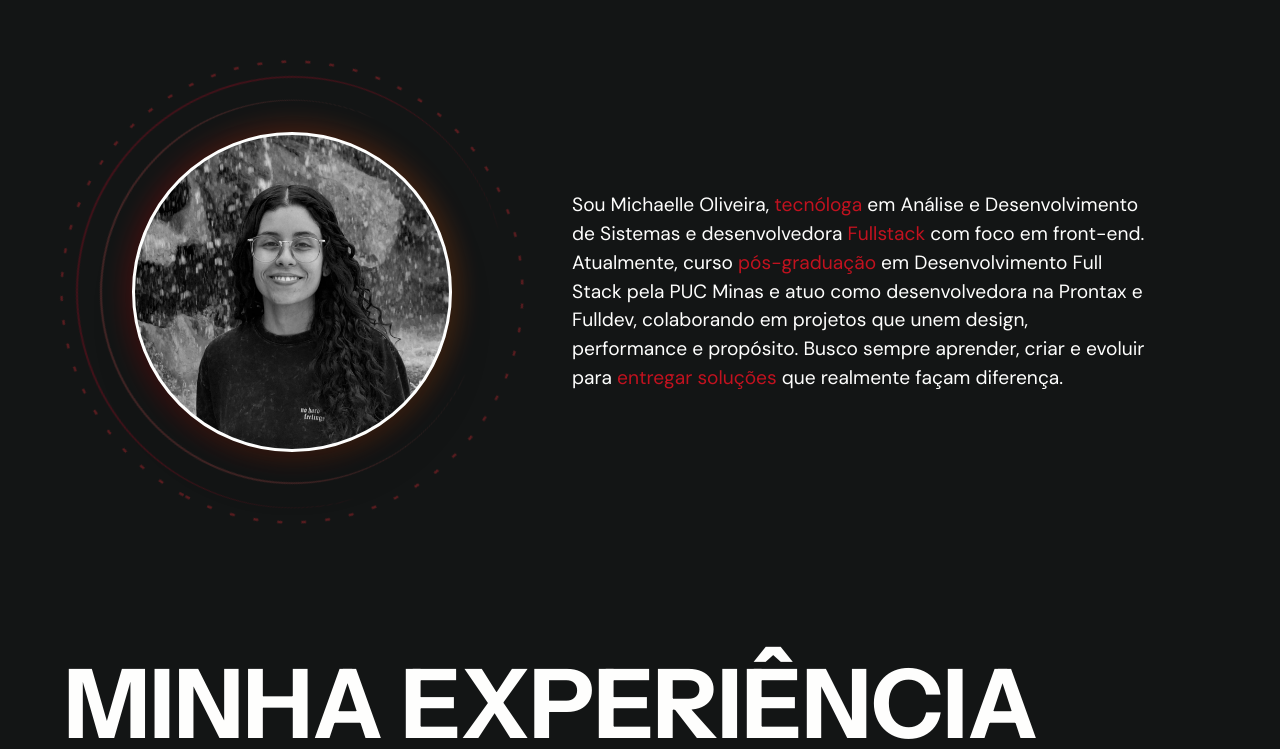
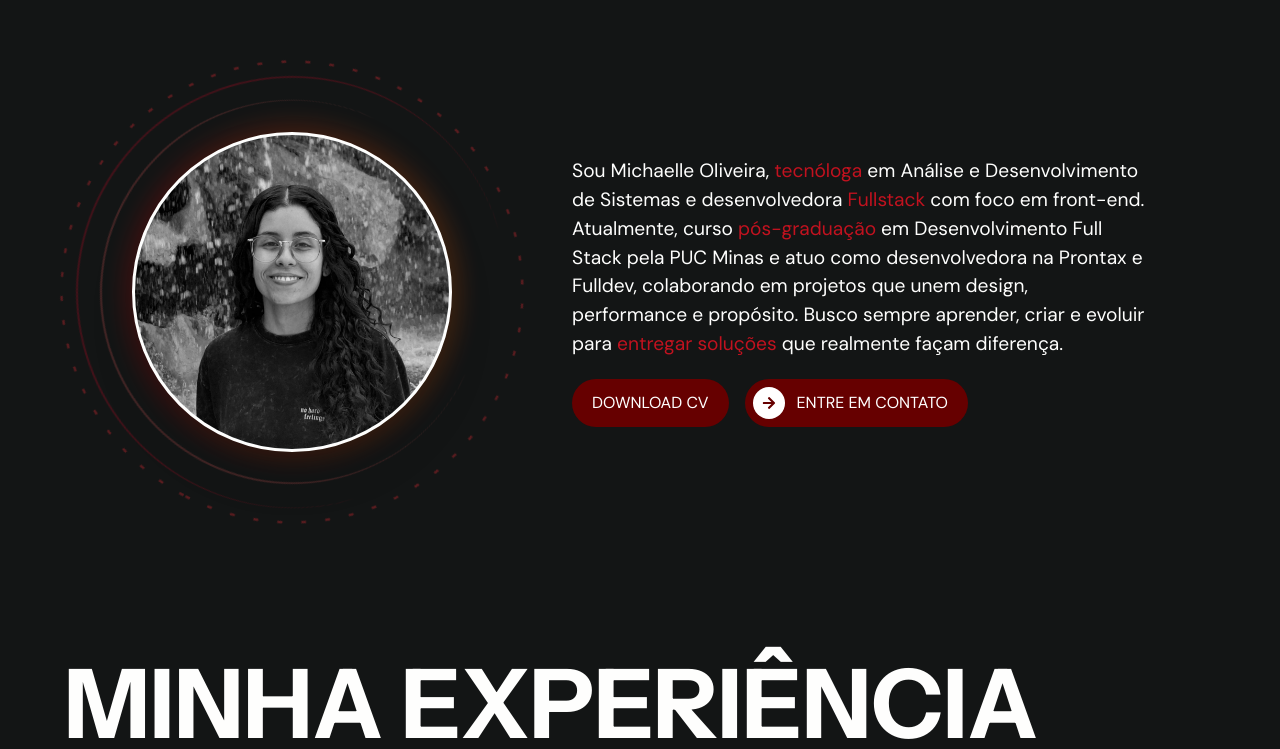
Before and after one commit to michaelleoliveir/mikl_portfolio, a Next.js app: page / in a window 1280 px wide. Shown: the part 868-1617 px from the top of the page. Built offline with nearby package versions, Linux system fonts and the light colour scheme; a web font is replaced by a local one.

Commit message:
feat: adds a CV download button and contact link to the AboutMe component

```diff
--- a/src/components/layout/AboutMe.tsx
+++ b/src/components/layout/AboutMe.tsx
@@ -1,12 +1,14 @@
 import Image from 'next/image'
+import Link from 'next/link'
+
 import AosWrapper from '../ui/AosWrapper'
+import { FaArrowRight } from 'react-icons/fa'
 
 const AboutMe = () => {
     return (
         <AosWrapper>
             <div id='about' className='flex flex-col w-full mt-20'>
                 {/* about me */}
-                <div className='flex flex-col items-center'>
                 <div className='flex flex-row justify-center items-center gap-30 mt-30 mb-25' data-aos="fade-down" data-aos-delay={90} data-aos-duration="800">
                     <div className='relative shrink-0 flex items-center justify-center'>
                         <div className="absolute w-[120%] h-[120%] border-t-2 border-l-2 border-red-400/20 rounded-full animate-spin [animation-duration:8s]"></div>
@@ -36,8 +38,22 @@ const AboutMe = () => {
                         </div>
                     </div>
 
-                        <div className='w-[50%]' data-aos="fade-down" data-aos-delay={100} data-aos-duration="800">
+                    <div className='w-[50%] flex flex-col'>
+                        <div data-aos="fade-down" data-aos-delay={100} data-aos-duration="800">
                             <p className='text-letter text-[1.2rem] font-dm-sans'>Sou Michaelle Oliveira, <span className='text-highlight'>tecnóloga</span> em Análise e Desenvolvimento de Sistemas e desenvolvedora <span className='text-highlight'>Fullstack</span> com foco em front-end. Atualmente, curso <span className='text-highlight'>pós-graduação</span> em Desenvolvimento Full Stack pela PUC Minas e atuo como desenvolvedora na Prontax e Fulldev, colaborando em projetos que unem design, performance e propósito. Busco sempre aprender, criar e evoluir para <span className='text-highlight'>entregar soluções</span> que realmente façam diferença.</p>
+                        </div>
+
+                        <div className='mt-5 flex flex-row gap-4'>
+                            <button className='font-dm-sans pr-5 pl-5 py-2 bg-highlight-darker rounded-full text-white transition-all hover:shadow-[0_0_25px_rgba(66,00,00,1.3)]'>DOWNLOAD CV</button>
+                            <Link
+                                className='font-dm-sans pr-5 pl-2 py-2 bg-highlight-darker rounded-full flex items-center gap-3 text-white transition-all hover:shadow-[0_0_25px_rgba(66,00,00,1.3)]'
+                                href='/contact'
+                            >
+                                <span className="bg-white text-highlight-darker rounded-full w-8 h-8 flex items-center justify-center">
+                                    <FaArrowRight size={14} />
+                                </span>
+                                ENTRE EM CONTATO
+                            </Link>
                         </div>
                     </div>
                 </div>
```
Lines whose indentation alone changed are shown as unchanged.
